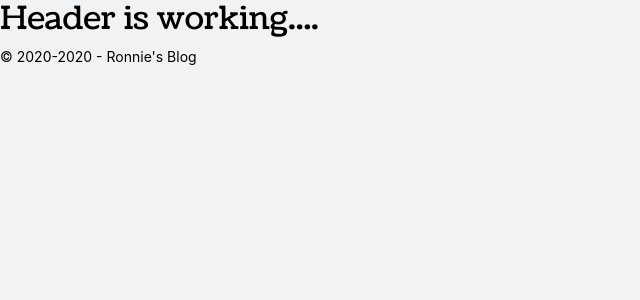
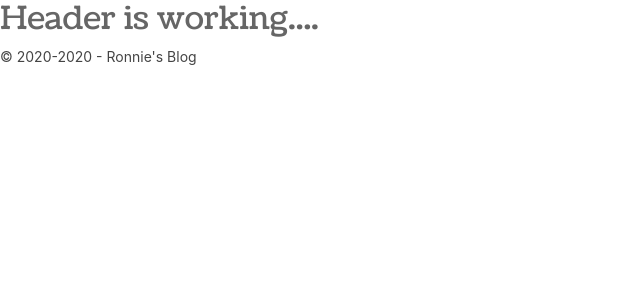
Before and after one commit to rokomari-com/blog, a React (Create React App) app: page / in a window 1280 px wide. Shown: the top 300 px of the page, without its empty margins (0-640 px from the left). Built offline with nearby package versions, Linux system fonts and the light colour scheme.

Commit message:
detected required color by assigning with variable

```diff
--- a/src/components/Header/Header.scss
+++ b/src/components/Header/Header.scss
@@ -1,4 +1,5 @@
 @import "./../../sass/config.scss";
 h2 {
     font-family: $secondaryFont;
+    color : lighten($primaryColor, 20);
 }
--- a/src/sass/_base/_basic.scss
+++ b/src/sass/_base/_basic.scss
@@ -9,13 +9,12 @@ html {
 }
 
 body {
-    background-color: $bgColor;
     font-size: 0.875rem;
-    color: #000;
+    color: lighten($primaryColor, 6.67);
     font-weight: 400;
     text-rendering: optimizeLegibility;
-      -webkit-font-smoothing: antialiased;
-  -moz-osx-font-smoothing: grayscale;
+    -webkit-font-smoothing: antialiased;
+    -moz-osx-font-smoothing: grayscale;
 
     a {
         color: #333;
--- a/src/sass/_helpers/_variables.scss
+++ b/src/sass/_helpers/_variables.scss
@@ -3,16 +3,24 @@
 ---------------------------------*/
 
 $defaultColor: #FFF;
-$bgColor: #F1F2F4;
+$primaryColor: #333;
+$secondaryColor: #aaa;
 
-$primaryColor: #333;
-$secondaryColor: #0397d3;
-$tertiaryColor: #666666;
+$externalLinkColor: #CE6607;
+$hoverBgColor: #f7f7f7;
 
+$primaryBorderColor: #ccc;
+$secondaryBorderColor: #ddd;
+$borderBottom: 1px dotted $primaryBorderColor;
+
+// lighten($primaryColor, 6.67) = #444;
+// lighten($primaryColor, 20) = #666;
+// darken($primaryColor, 20.00) = #000; // hoverColor
 
 /*
     Font Family
 ---------------------------------*/
+
 $primaryFont: 'Lora', Georgia, sans-serif;
 $secondaryFont: 'Coustard', Georgia, sans-serif;
 
```
